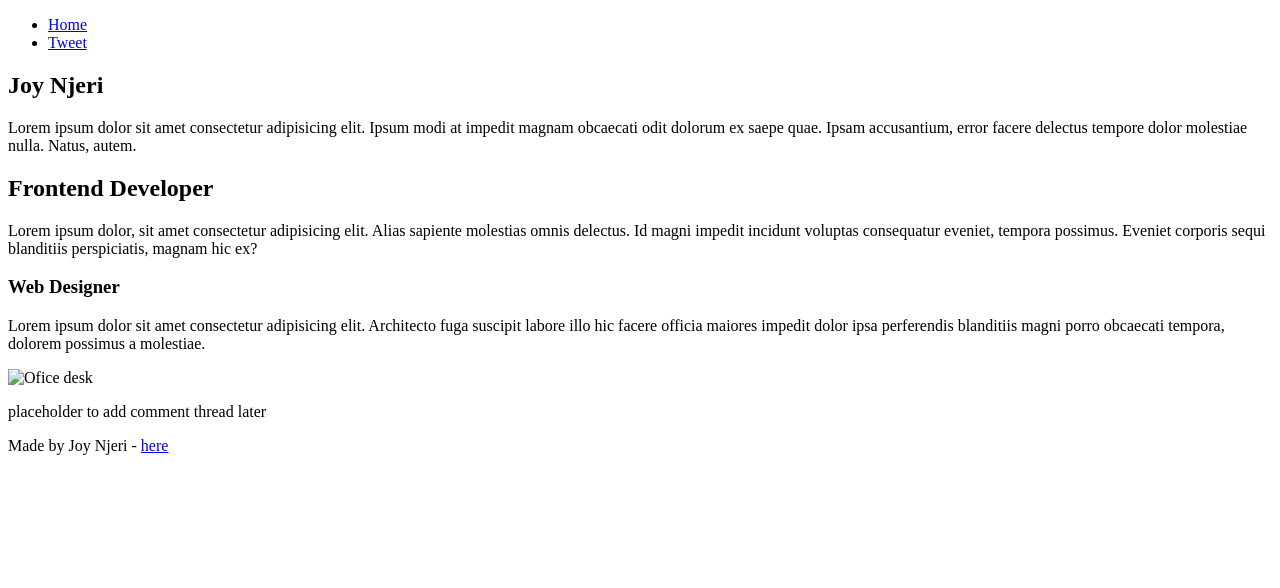
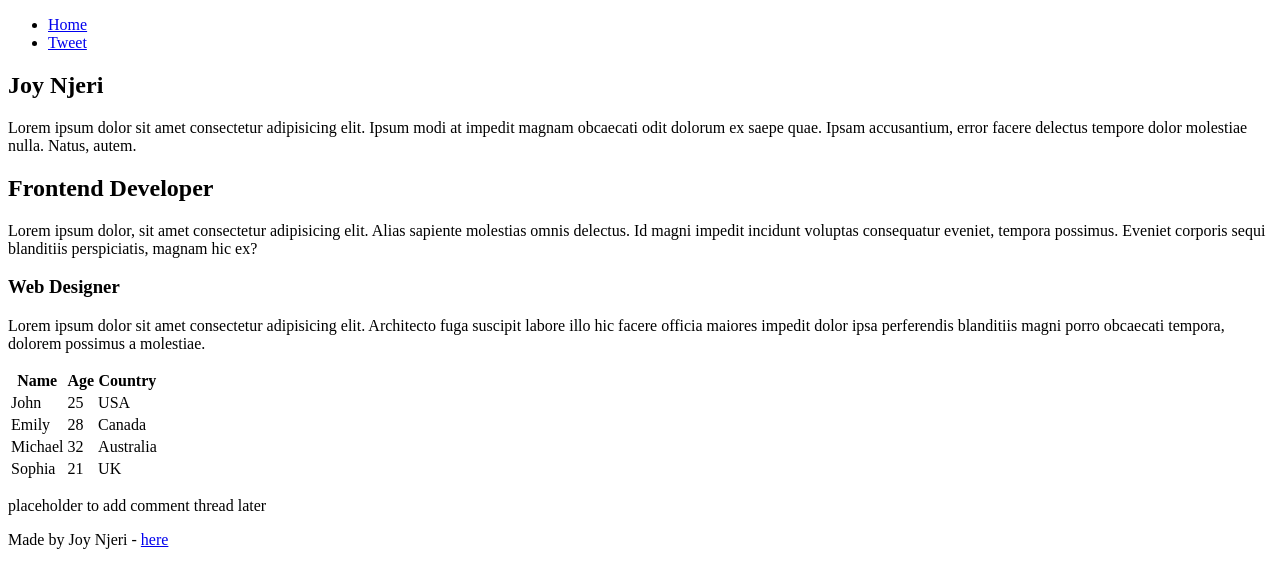
Before and after one commit to Njeri-lab/My_First_Portfolio, a plain HTML site: page html_basic/index.html in a window 1280 px wide. Drawn offline with Linux system fonts and the light colour scheme.

Commit message:
Added a table in file

```diff
--- a/html_basic/index.html
+++ b/html_basic/index.html
@@ -15,13 +15,46 @@
     <main>
         <article>
             <h1>Joy Njeri</h1>
-    <p>Lorem ipsum dolor sit amet consectetur adipisicing elit. Ipsum modi at impedit magnam obcaecati odit dolorum ex saepe quae. Ipsam accusantium, error facere delectus tempore dolor molestiae nulla. Natus, autem.</p>
-    <h2>Frontend Developer</h2>
-    <p>Lorem ipsum dolor, sit amet consectetur adipisicing elit. Alias sapiente molestias omnis delectus. Id magni impedit incidunt voluptas consequatur eveniet, tempora possimus. Eveniet corporis sequi blanditiis perspiciatis, magnam hic ex?</p>
-    <h3>Web Designer</h3>
-    <p>Lorem ipsum dolor sit amet consectetur adipisicing elit. Architecto fuga suscipit labore illo hic facere officia maiores impedit dolor ipsa perferendis blanditiis magni porro obcaecati tempora, dolorem possimus a molestiae.</p>
+            <p>Lorem ipsum dolor sit amet consectetur adipisicing elit. Ipsum modi at impedit magnam obcaecati odit dolorum ex saepe quae. Ipsam accusantium, error facere delectus tempore dolor molestiae nulla. Natus, autem.</p>
+            <h2>Frontend Developer</h2>
+            <p>Lorem ipsum dolor, sit amet consectetur adipisicing elit. Alias sapiente molestias omnis delectus. Id magni impedit incidunt voluptas consequatur eveniet, tempora possimus. Eveniet corporis sequi blanditiis perspiciatis, magnam hic ex?</p>
+            <h3>Web Designer</h3>
+            <p>Lorem ipsum dolor sit amet consectetur adipisicing elit. Architecto fuga suscipit labore illo hic facere officia maiores impedit dolor ipsa perferendis blanditiis magni porro obcaecati tempora, dolorem possimus a molestiae.</p>
 
-    <img src="./blake-wisz-Xn5FbEM9564-unsplash.jpg" alt="Ofice desk">
+            <!--<img src="./blake-wisz-Xn5FbEM9564-unsplash.jpg" alt="Ofice desk">-->
+
+            <table>
+                <thead>
+                    <th>Name</th>
+                    <th>Age</th>
+                    <th>Country</th>
+                </thead>
+                <tbody>
+                    <tr>
+                        <td>John</td>
+                        <td>25</td>
+                        <td>USA</td>
+                    </tr>
+
+                    <tr>
+                        <td>Emily</td>
+                        <td>28</td>
+                        <td>Canada</td>
+                    </tr>
+
+                    <tr>
+                        <td>Michael</td>
+                        <td>32</td>
+                        <td>Australia</td>
+                    </tr>
+
+                    <tr>
+                        <td>Sophia</td>
+                        <td>21</td>
+                        <td>UK</td>
+                    </tr>
+                </tbody>
+            </table>
         </article>
         <aside>
             <p>placeholder to add comment thread later</p>
```
